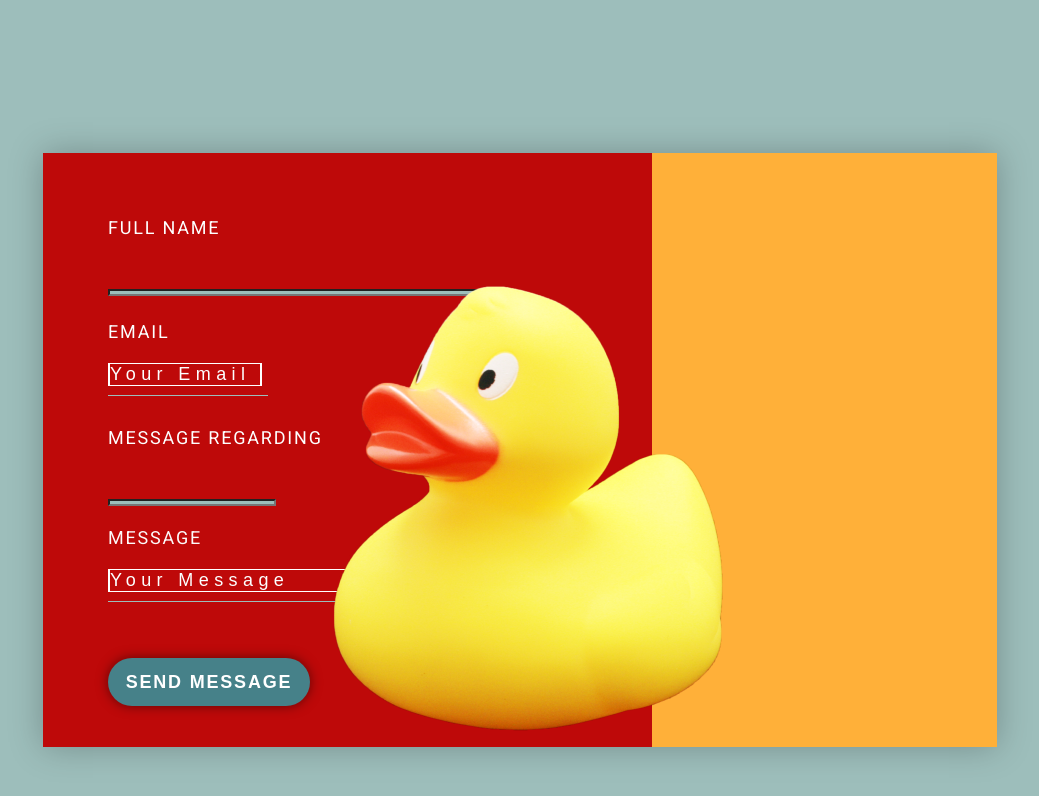
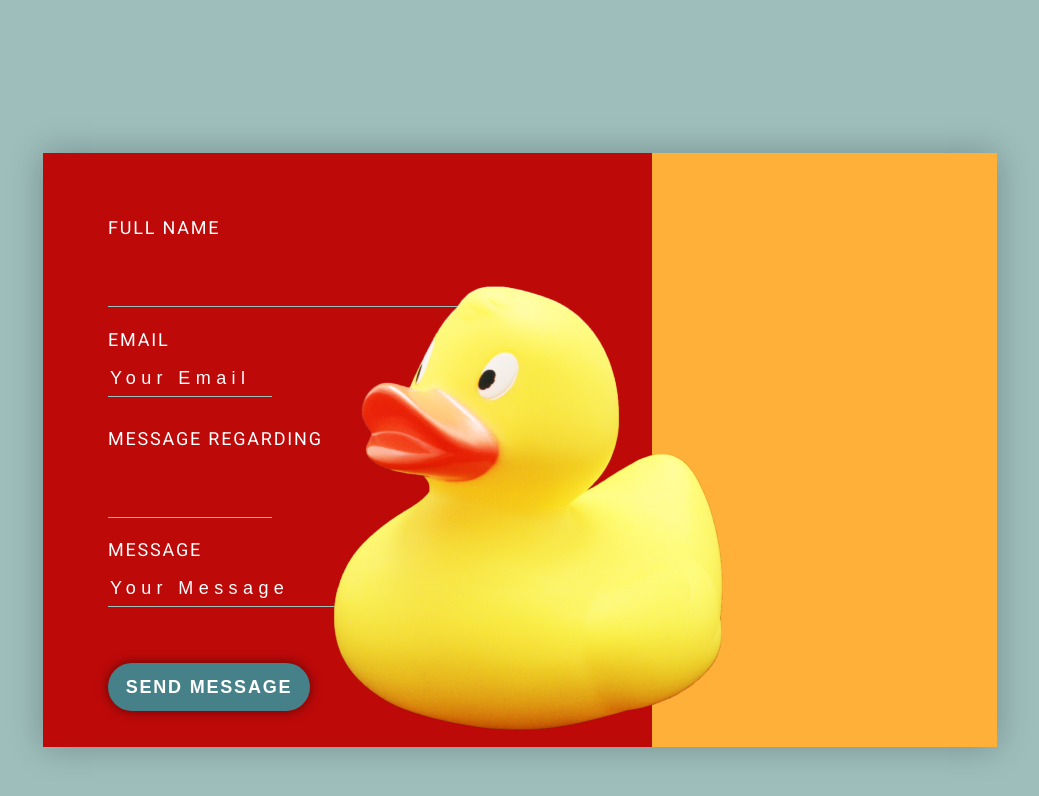
Before and after one commit to Ripandeepsidhu/Duckform, a plain HTML site: page index.html in a window 1280 px wide. Shown: the top 796 px of the page, without its empty margins (208-1247 px from the left). Drawn offline with Linux system fonts and the light colour scheme.

Commit message:
final content added

```diff
--- a/index.html
+++ b/index.html
@@ -16,30 +16,23 @@
 
             <div class="rectangle1">
                 <form style="margin-top: 64px; margin-left: 65px;">
-                    <label class="full-name">FULL NAME</label><br>
-                    <input class="input-name" type="text"><div style="width: 400px;
-                    height: 1px;"></div><br>
-                    <label class="email">EMAIL</label><br>
-                    <input class="input-email" type="email" placeholder ="Your Email">
-                    <div style="width: 160px;
-                    height: 1px; background: #9DBEBB; margin-bottom: 31px;"></div>
-                    <label class="message-regarding">Message Regarding</label><br>
-                    <input class="input-message-regarding" type="text"><br>
-                    <label class="message">Message</label><br>
-                    <input class="input-message" type="text" placeholder ="Your Message"><br>
-                    <div style="width: 400px;
-                    height: 1px; background: #9DBEBB; margin-top: 9px; margin-bottom: 56px;"></div>
+                    <label class="full-name" for="name">FULL NAME</label><br>
+                    <input class="input-name" type="text" id="name"><br>
+                    <label class="email" for="email">EMAIL</label><br>
+                    <input class="input-email" type="email" placeholder ="Your Email" id="email"><br>
+                    <label class="message-regarding" for="message regarding">Message Regarding</label><br>
+                    <input class="input-message-regarding" type="text" id="message-regarding"><br>
+                    <label class="message" for="message">Message</label><br>
+                    <input class="input-message" type="text" placeholder ="Your Message" id="message">
+                    <br>
                     <button type="submit">Send Message</button>
                 </form>
                 <div class="rectangle2">
                 </div>
 
             </div>
-
-
             <img class="duck-image" src="images/hiclipart 2.png" alt="duck-image">
      </section>
 
-
 </body>
 </html>
--- a/styles/styles.css
+++ b/styles/styles.css
@@ -55,9 +55,11 @@ section{
 }
 .input-name{
     width: 400px;
-    height: 1px;
-    background: #9DBEBB;
+    background: transparent;
     margin-top: 51px;
+    border: none;
+    border-bottom: solid 1px  #9DBEBB;
+    margin-bottom: 22px;
 
 }
 .email{
@@ -67,22 +69,16 @@ section{
     font-weight: 400;
     line-height: normal;
     letter-spacing: 1.8px;
-    text-transform: uppercase;
-    margin-top: 22px;
-
 }
 .input-email{
+    padding-bottom:9px;
+    background: transparent;
     border: none;
-    width: 150px;
-    color: #FDFFFF;
-    font-size: 18px;
-    font-style: normal;
-    font-weight: 400;
-    line-height: normal;
-    letter-spacing: 5.4px;
-    border: none;
-    margin-bottom: 9px;
+    border-bottom: solid 1px #9DBEBB;
+    width: 160px;
+    margin-bottom: 31px;
     margin-top: 21px;
+
 
 }
 ::placeholder{
@@ -123,8 +119,9 @@ section{
 }
 .input-message-regarding{
     width: 160px;
-    height: 1px;
-    background: #9DBEBB;
+    background: transparent;
+    border: none;
+    border-bottom: solid 1px #9DBEBB;;
     margin-top: 51px;
     margin-bottom: 21px;
 }
@@ -139,13 +136,10 @@ section{
 }
 .input-message{
     width: 324px;
-    color: #FEFFFF;
-    font-size: 18px;
-    font-style: normal;
-    font-weight: 400;
-    line-height: normal;
-    color: #FEFFFF;
-    letter-spacing: 5.4px;
+    padding-bottom: 9px;
+    background: transparent;
     border: none;
+    border-bottom: solid 1px #9DBEBB;
     margin-top: 21px;
+    margin-bottom: 56px;
 }
```
